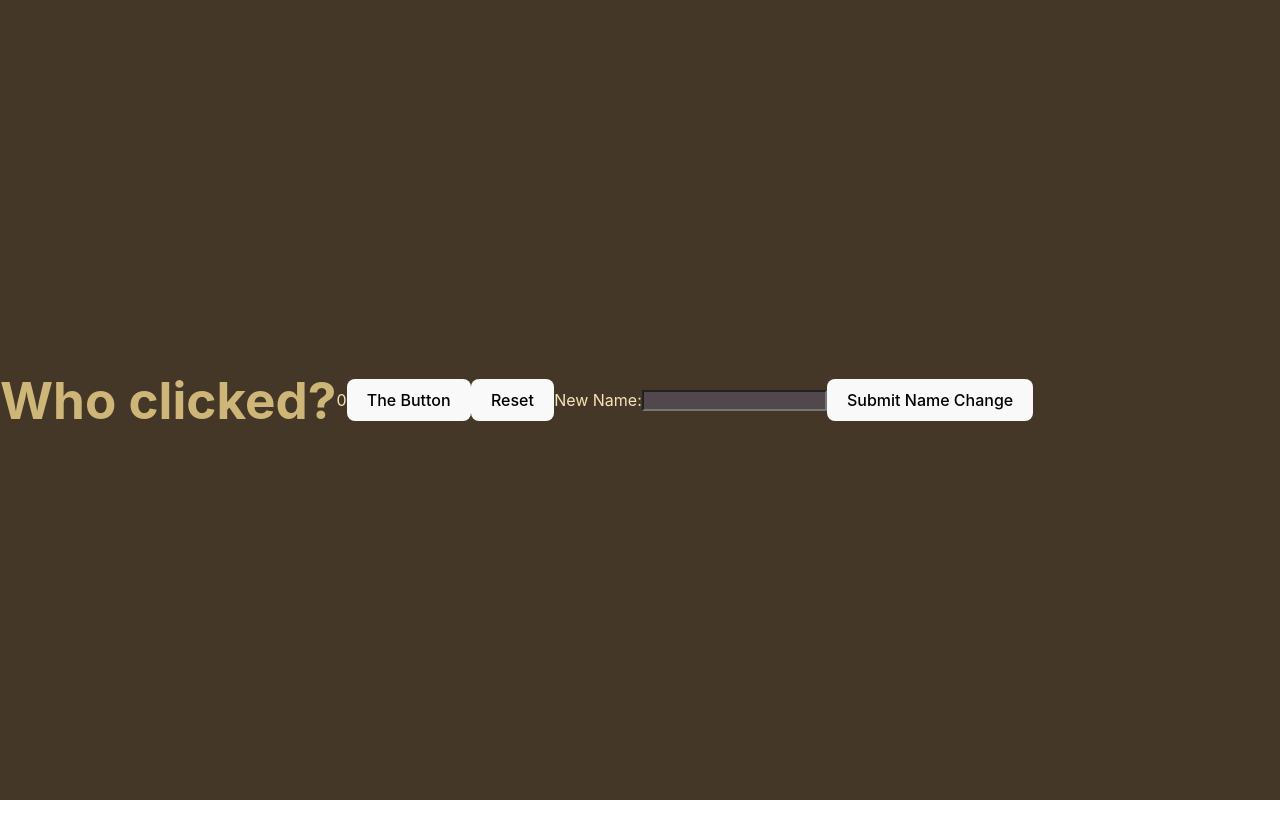
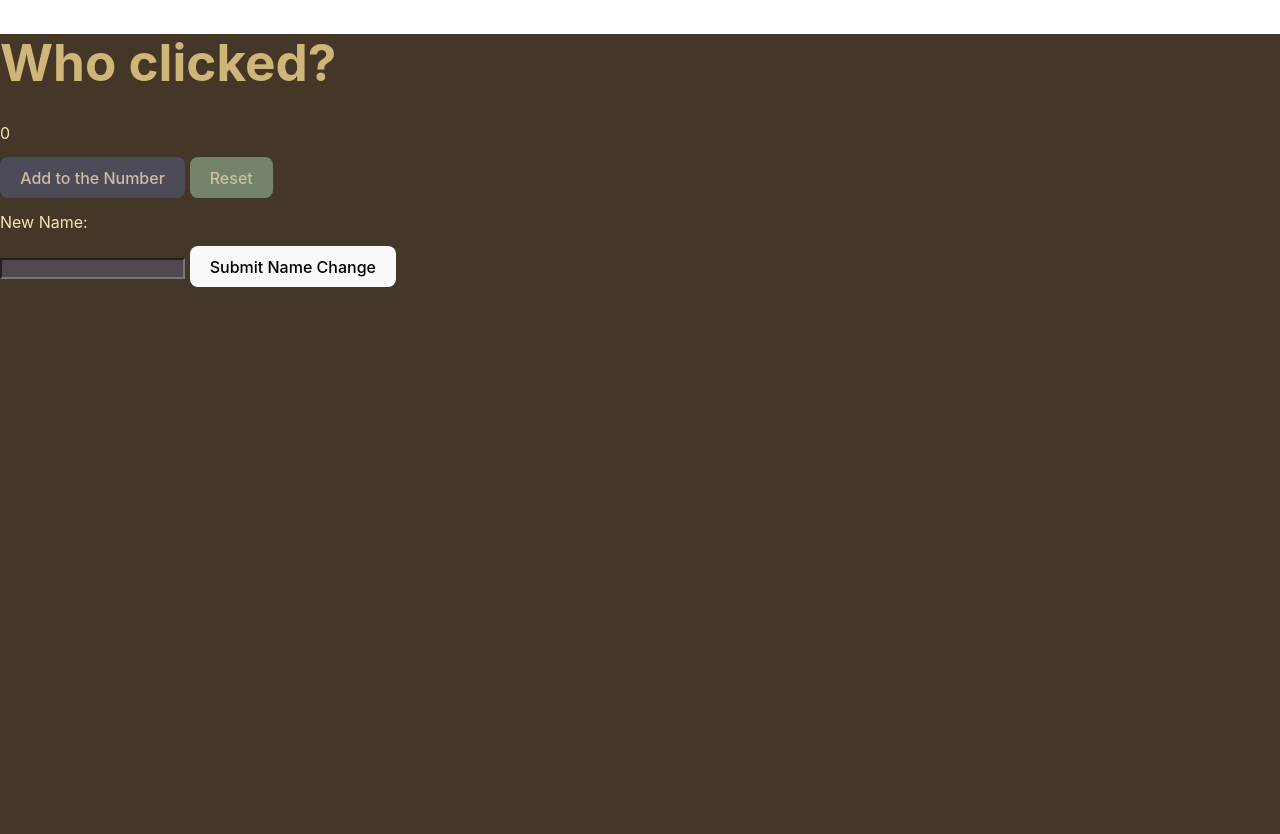
Before and after one commit to SpoodsTheDood/socketTest, a website built with Vite: page index.html in a window 1280 px wide. Before the commit the page ends 800 px from the top, so only its background shows below. Built offline with nearby package versions, Linux system fonts and the light colour scheme; files whose address does not match are found by name.

Commit message:
changed theme, added css

```diff
--- a/index.html
+++ b/index.html
@@ -11,7 +11,7 @@
     <div id="clickInfo"></div>
     <h1 id="whoClicked">Who clicked?</h1>
     <p id="countClicks">0</p>
-    <button id="theButton">The Button</button>
+    <button id="theButton">Add to the Number</button>
     <button id="reset">Reset</button>
   </div>
 <br>
--- a/style.css
+++ b/style.css
@@ -5,13 +5,17 @@
 
   color-scheme: light dark;
   color: rgba(255, 255, 255, 0.87);
-  background-color: #242424;
+  background-color: #443727;
 
   font-synthesis: none;
   text-rendering: optimizeLegibility;
   -webkit-font-smoothing: antialiased;
   -moz-osx-font-smoothing: grayscale;
   -webkit-text-size-adjust: 100%;
+}
+
+*{
+  background-color: #443727;
 }
 
 a {
@@ -25,11 +29,8 @@ a:hover {
 
 body {
   margin: 0;
-  display: flex;
-  place-items: center;
   min-width: 320px;
   min-height: 100vh;
-  background-color: #443727;
 }
 
 input{
@@ -52,6 +53,16 @@ h1 {
   margin: 0 auto;
   padding: 2rem;
   text-align: center;
+}
+
+#theButton{
+  background-color: #4d4b57;
+  color: #d1bba3;
+}
+
+#reset{
+  background-color: #73846a;
+  color: #ccc1a3;
 }
 
 .logo {
```
Also changed, not shown: greg-hat.png (added), wirt-hat.png (added).
